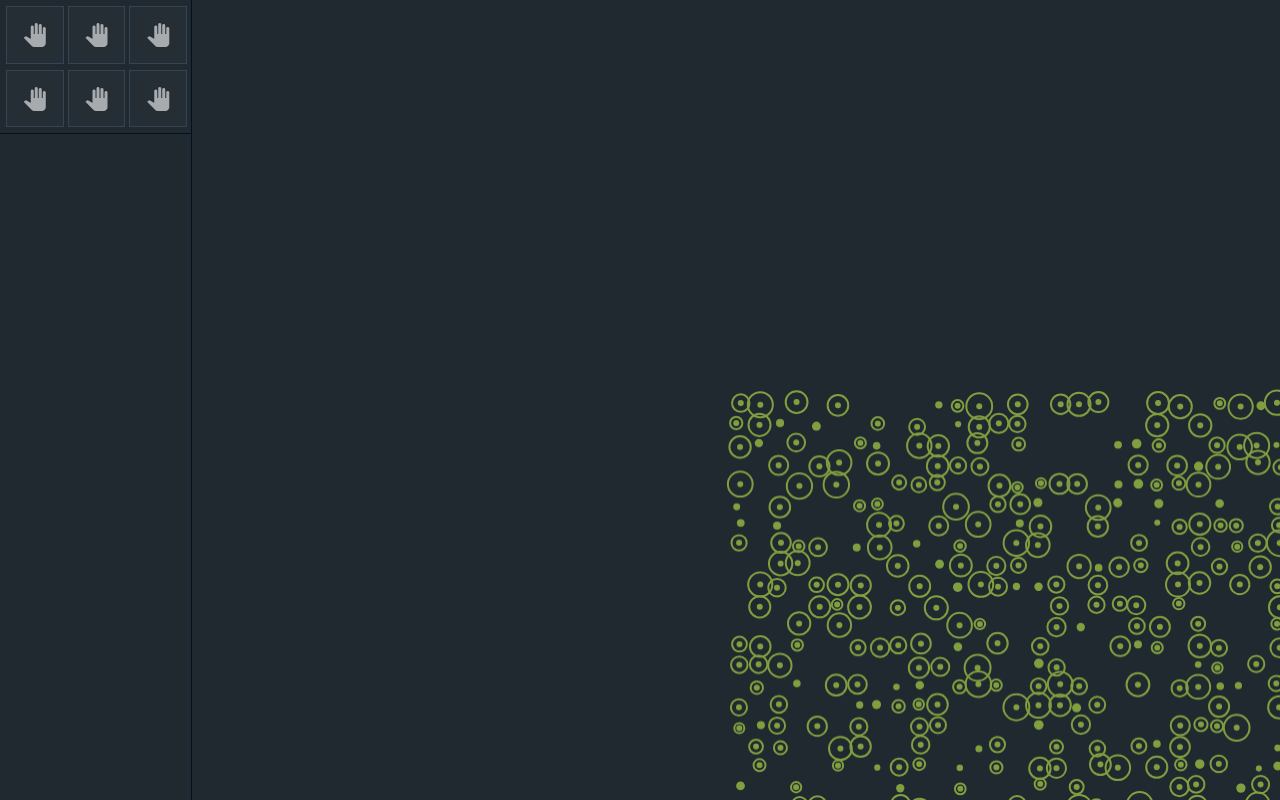
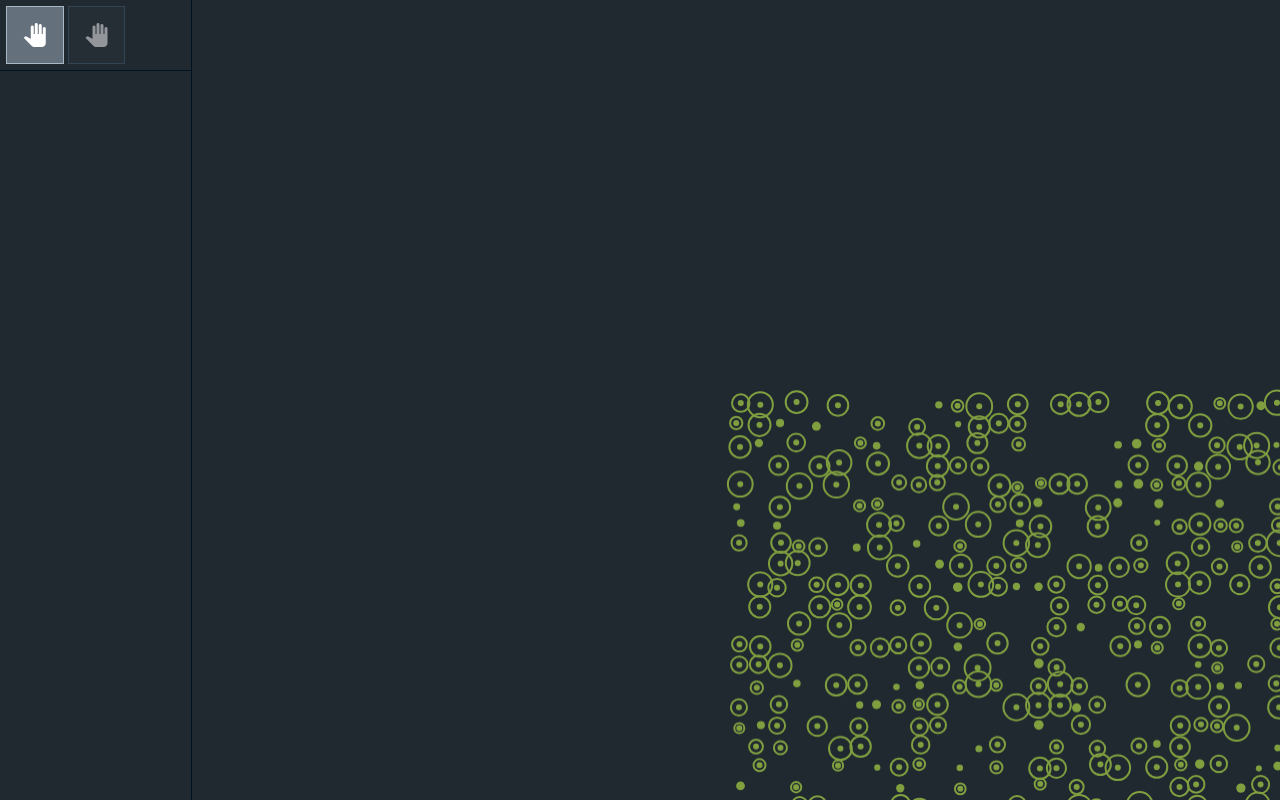
Before and after one commit to RomanMatthew/treehacks_2020, a React (Create React App) app in the folder frontend/: page / in a window 1280 px wide. Built offline with nearby package versions, Linux system fonts and the light colour scheme; the HTML template or start-up script is replaced by a standard one.

Commit message:
Change active tool.

```diff
--- a/frontend/src/App.js
+++ b/frontend/src/App.js
@@ -3,13 +3,40 @@ import './App.css';
 import PrimaryCanvas from './widgets/PrimaryCanvas.js';
 import Toolbox from './widgets/Toolbox.js';
 
-function App() {
-  return (
-    <div className="App">
-      <Toolbox />
-      <PrimaryCanvas />
-    </div>
-  );
+class App extends React.Component {
+  constructor(props) {
+    super(props);
+    // Settings for each of the tools as well as identification of the currently
+    // active tool.
+    let toolset = {
+      active: 'pan',
+      settings: {
+        pan: {},
+      }
+    };
+    this.state = {
+      toolset: toolset,
+    };
+    this.handleToolsetChange = this.handleToolsetChange.bind(this);
+  }
+
+  handleToolsetChange(newToolset) {
+    this.setState({
+      toolset: newToolset
+    });
+  }
+
+  render() {
+    return (
+      <div className="App">
+        <Toolbox
+          toolset={this.state.toolset}
+          onToolsetChange={this.handleToolsetChange}
+        />
+        <PrimaryCanvas />
+      </div>
+    );
+  }
 }
 
 export default App;
--- a/frontend/src/widgets/ToolButton.js
+++ b/frontend/src/widgets/ToolButton.js
@@ -4,8 +4,12 @@ import Icon from '@material-ui/core/Icon/Icon.js';
 
 class Toolbox extends React.Component {
     render() {
+        let rootClasses = styles.aspectRatioParent;
+        if (this.props.active) {
+            rootClasses += ' ' + styles.active;
+        }
         return (
-            <div className={styles.aspectRatioParent}>
+            <div className={rootClasses} onClick={() => this.props.onClick()}>
                 <div className={styles.aspectRatioChild}>
                     <Icon className={styles.icon}>{this.props.iconName}</Icon>
                 </div>
--- a/frontend/src/widgets/ToolButton.module.css
+++ b/frontend/src/widgets/ToolButton.module.css
@@ -26,14 +26,23 @@
     bottom: 0;
     margin: auto;
 
-    opacity: 0.6;
+    opacity: 0.5;
 }
 
-.aspectRatioParent:hover {
+.aspectRatioParent:hover, .aspectRatioParent.active {
     background: var(--light-button-background);
     border: 1px solid var(--light-button-border);
 }
 
-.aspectRatioParent:hover icon {
+.aspectRatioParent:hover .icon, .aspectRatioParent.active .icon {
     opacity: 1.0;
 }
+
+.aspectRatioParent:active {
+    background: var(--dark-button-background);
+    border: 1px solid var(--dark-button-border);
+}
+
+.aspectRatioParent:active .icon {
+    opacity: 0.5;
+}
--- a/frontend/src/widgets/Toolbox.js
+++ b/frontend/src/widgets/Toolbox.js
@@ -4,15 +4,26 @@ import ToolButton from './ToolButton.js';
 
 class Toolbox extends React.Component {
     render() {
+        let tools = [
+            { name: 'pan', icon: 'pan_tool' },
+            { name: 'draw', icon: 'pan_tool' },
+        ];
+        let toolButtons = tools.map(tool => (
+            <ToolButton
+                key={tool.name}
+                onClick={() => {
+                    let toolset = this.props.toolset;
+                    toolset.active = tool.name;
+                    this.props.onToolsetChange(toolset);
+                }}
+                active={tool.name === this.props.toolset.active}
+                iconName={tool.icon}
+            />
+        ));
         return (
             <div className={styles.root}>
                 <div className={styles.toolSelection}>
-                    <ToolButton iconName="pan_tool" />
-                    <ToolButton iconName="pan_tool" />
-                    <ToolButton iconName="pan_tool" />
-                    <ToolButton iconName="pan_tool" />
-                    <ToolButton iconName="pan_tool" />
-                    <ToolButton iconName="pan_tool" />
+                    {toolButtons}
                 </div>
             </div>
         );
```
